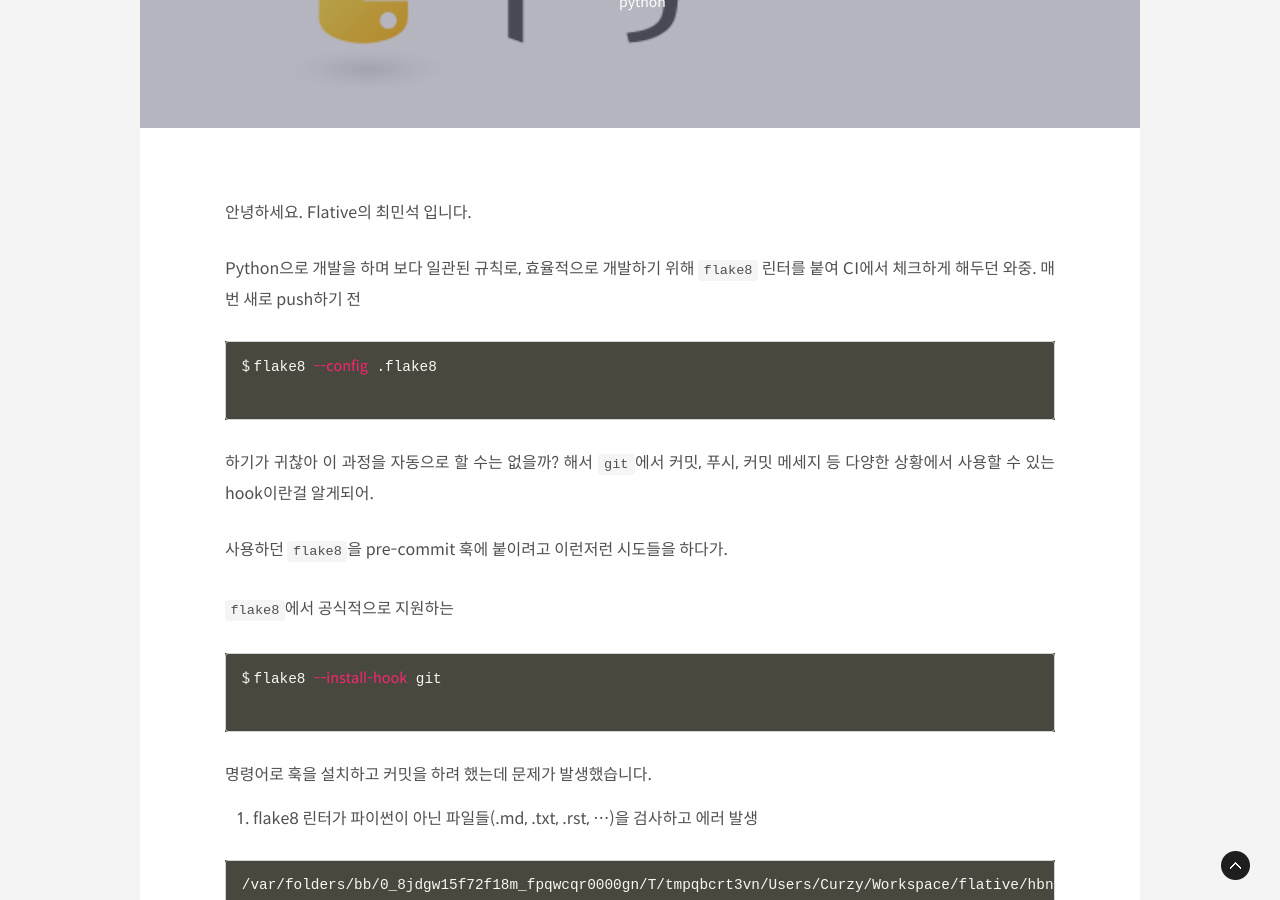
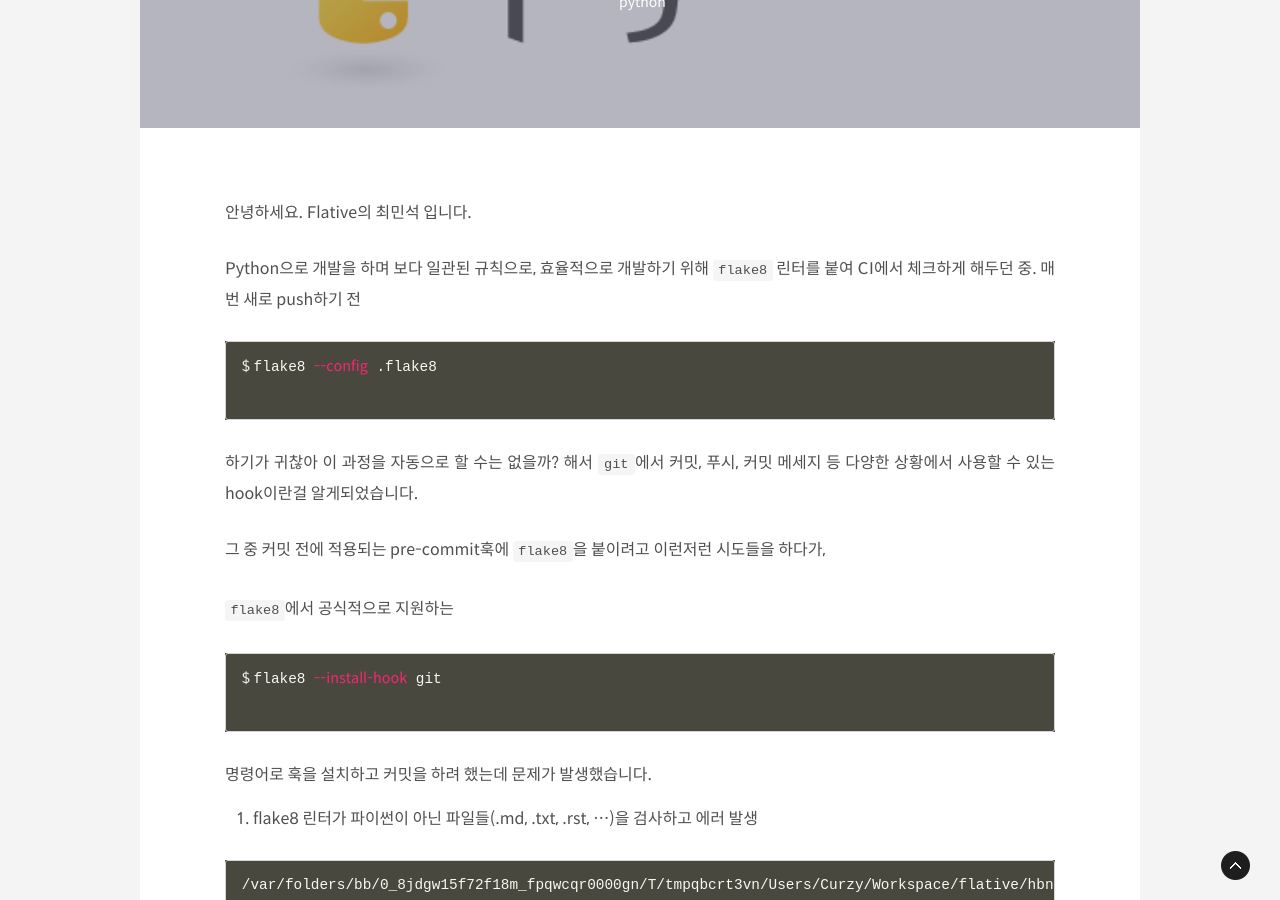
Before and after one commit to Flative/blog, a Jekyll site: the page built from _posts/2017-02-05-flake8-git-hook.md, in a window 1280 px wide and 900 px high, scrolled down 317 px. Built offline with Jekyll 4.4.1, drawn with Linux system fonts in a browser that asks for light colours; some web fonts are replaced; comment, search, counter and statistics services are not loaded.

Commit message:
Fix little typo

````diff
--- a/_posts/2017-02-05-flake8-git-hook.md
+++ b/_posts/2017-02-05-flake8-git-hook.md
@@ -10,15 +10,15 @@ draft: true
 
 안녕하세요. Flative의 최민석 입니다.
 
-Python으로 개발을 하며 보다 일관된 규칙로, 효율적으로 개발하기 위해 `flake8` 린터를 붙여 CI에서 체크하게 해두던 와중. 매번 새로 push하기 전
+Python으로 개발을 하며 보다 일관된 규칙으로, 효율적으로 개발하기 위해 `flake8` 린터를 붙여 CI에서 체크하게 해두던 중. 매번 새로 push하기 전
 
 ```bash
 $ flake8 --config .flake8
 ```
 
-하기가 귀찮아 이 과정을 자동으로 할 수는 없을까? 해서 `git`에서 커밋, 푸시, 커밋 메세지 등 다양한 상황에서 사용할 수 있는 hook이란걸 알게되어.
+하기가 귀찮아 이 과정을 자동으로 할 수는 없을까? 해서 `git`에서 커밋, 푸시, 커밋 메세지 등 다양한 상황에서 사용할 수 있는 hook이란걸 알게되었습니다.
 
-사용하던 `flake8`을 pre-commit 훅에 붙이려고 이런저런 시도들을 하다가.
+그 중 커밋 전에 적용되는 pre-commit훅에 `flake8`을 붙이려고 이런저런 시도들을 하다가,
 
 `flake8`에서 공식적으로 지원하는
 
````
